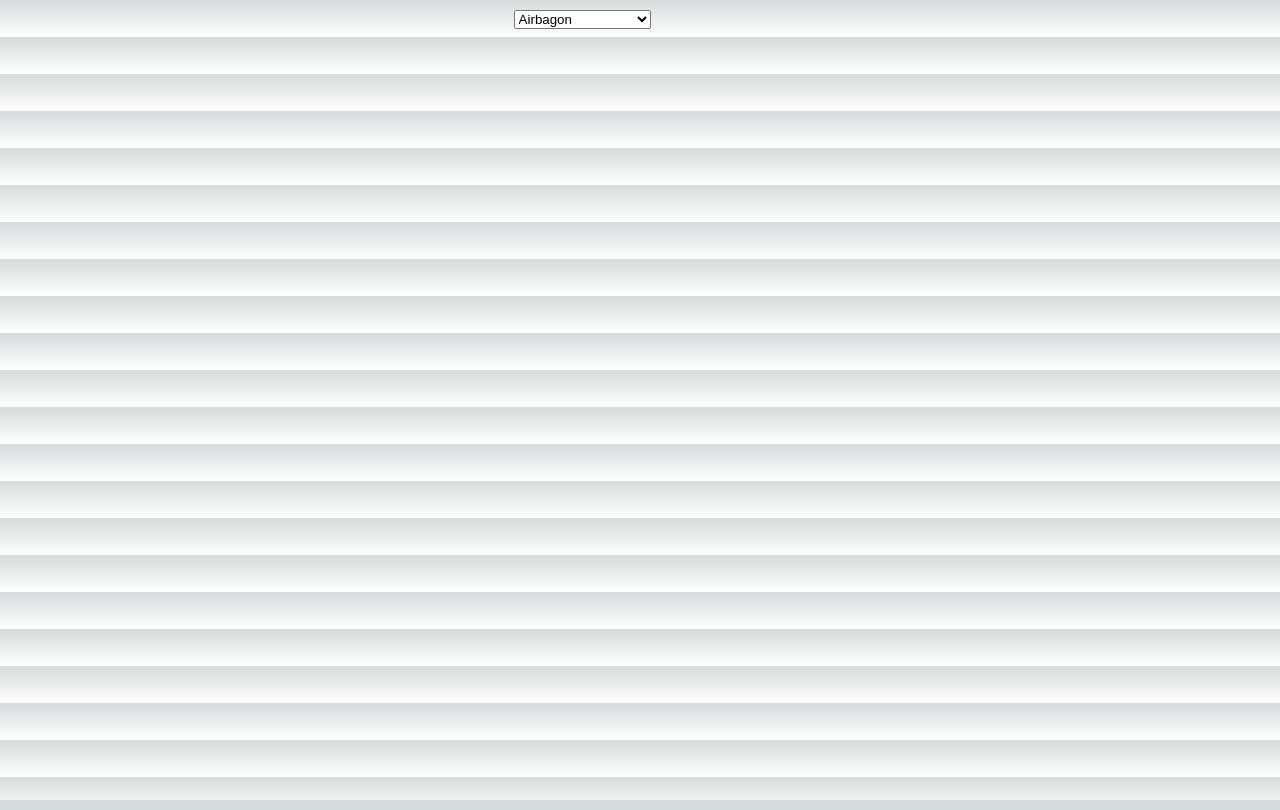
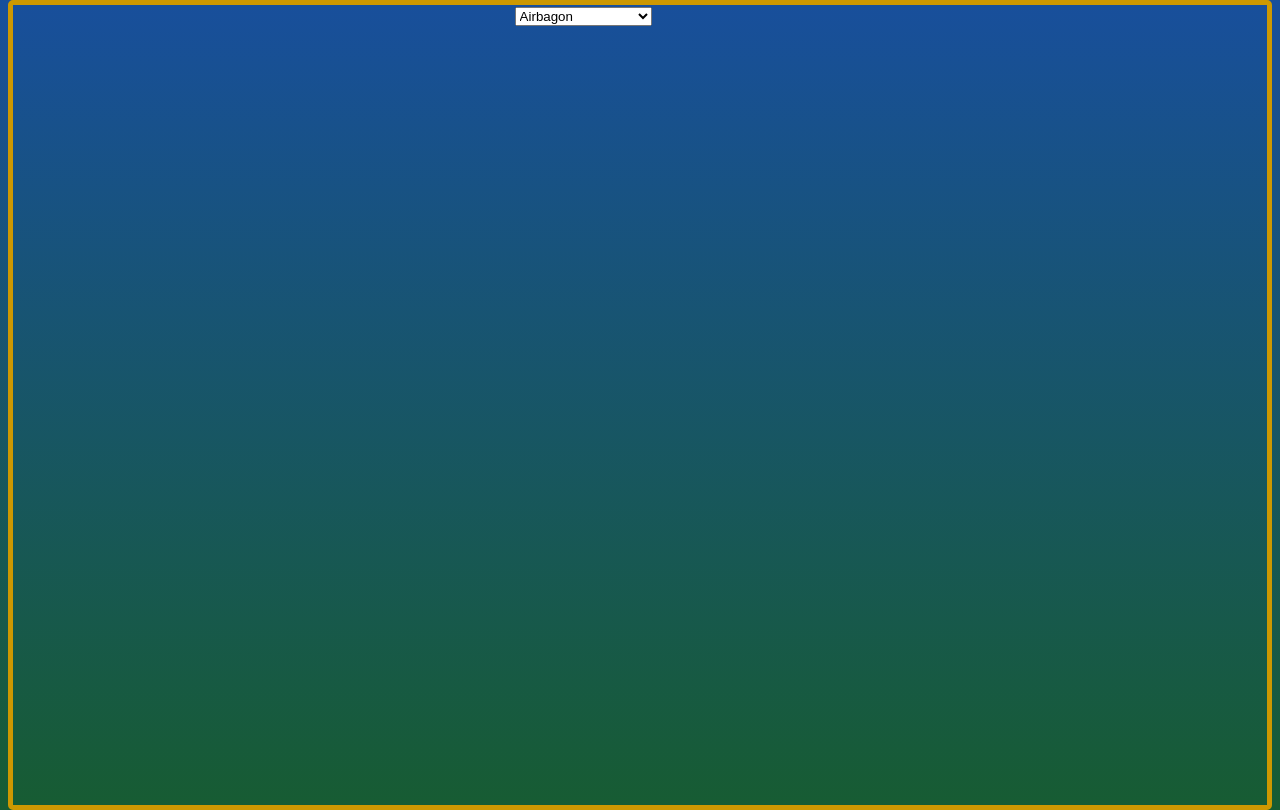
Before and after one commit to Glazelf/DQM3-db, a Next.js app: page / in a window 1280 px wide. Built offline with nearby package versions, Linux system fonts and the light colour scheme.

Commit message:
Added better coloring

```diff
--- a/src/app/globals.css
+++ b/src/app/globals.css
@@ -1,18 +1,14 @@
 :root {
-  --foreground-rgb: 0, 0, 0;
-  --background-start-rgb: 214, 219, 220;
-  --background-end-rgb: 255, 255, 255;
-}
-
-@media (prefers-color-scheme: dark) {
-  :root {
-    --foreground-rgb: 23,92,50;
-    --background-start-rgb: 0, 0, 0;
-    --background-end-rgb: 0, 0, 0;
-  }
+  --foreground-rgb: 24, 79, 156;
+  --background-start-rgb: 24, 79, 156;
+  --background-end-rgb: 23, 92, 50;
 }
 
 body {
+  height: 100vh;
+  border: 5px solid #CD9801;
+  border-radius: 5px;
+  margin: 0px 8px 0px 8px;
   color: rgb(var(--foreground-rgb));
   background: linear-gradient(
       to bottom,
--- a/src/app/page.tsx
+++ b/src/app/page.tsx
@@ -2,6 +2,8 @@ import Monster from '../components/Monster';
 
 export default function Home() {
   return (
-    <Monster parent='' />
+    <div className="home-container">
+      <Monster parent='' />
+    </div>
   )
 }
```
